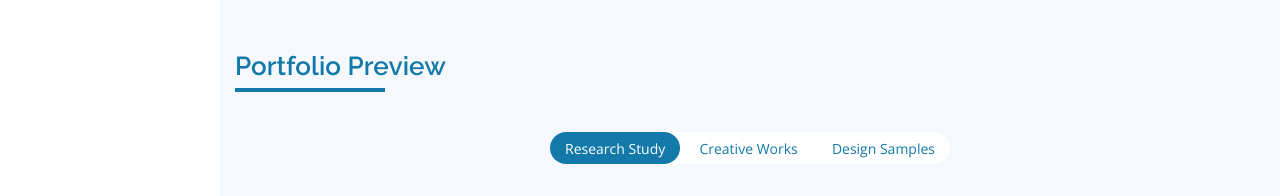
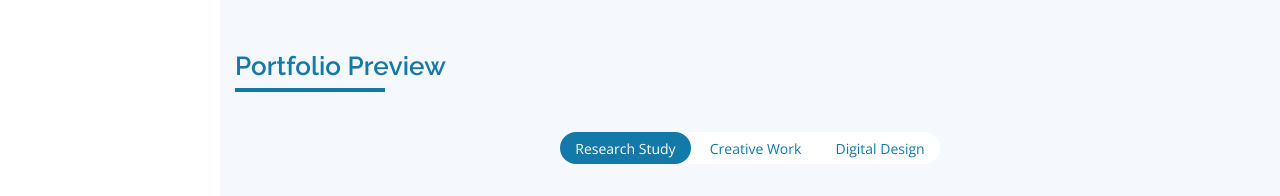
Before and after one commit to ux-roy/suman-works, a plain HTML site: page index.html in a window 1280 px wide. Shown: the part 4140-4336 px from the top of the page. Drawn offline with nearby package versions, Linux system fonts and the light colour scheme.

Commit message:
Update index.html

```diff
--- a/index.html
+++ b/index.html
@@ -654,8 +654,8 @@
         <div class="col-lg-12 col-xs-12 d-flex justify-content-center">
           <ul id="portfolio-flters">
             <li data-filter=".case-study" class="filter-active">Research Study</li>
-            <li data-filter=".creative-art">Creative Works</li>
-            <li data-filter=".digital-design">Design Samples</li>
+            <li data-filter=".creative-art">Creative Work</li>
+            <li data-filter=".digital-design">Digital Design</li>
           </ul>
         </div>
       </div>
```
